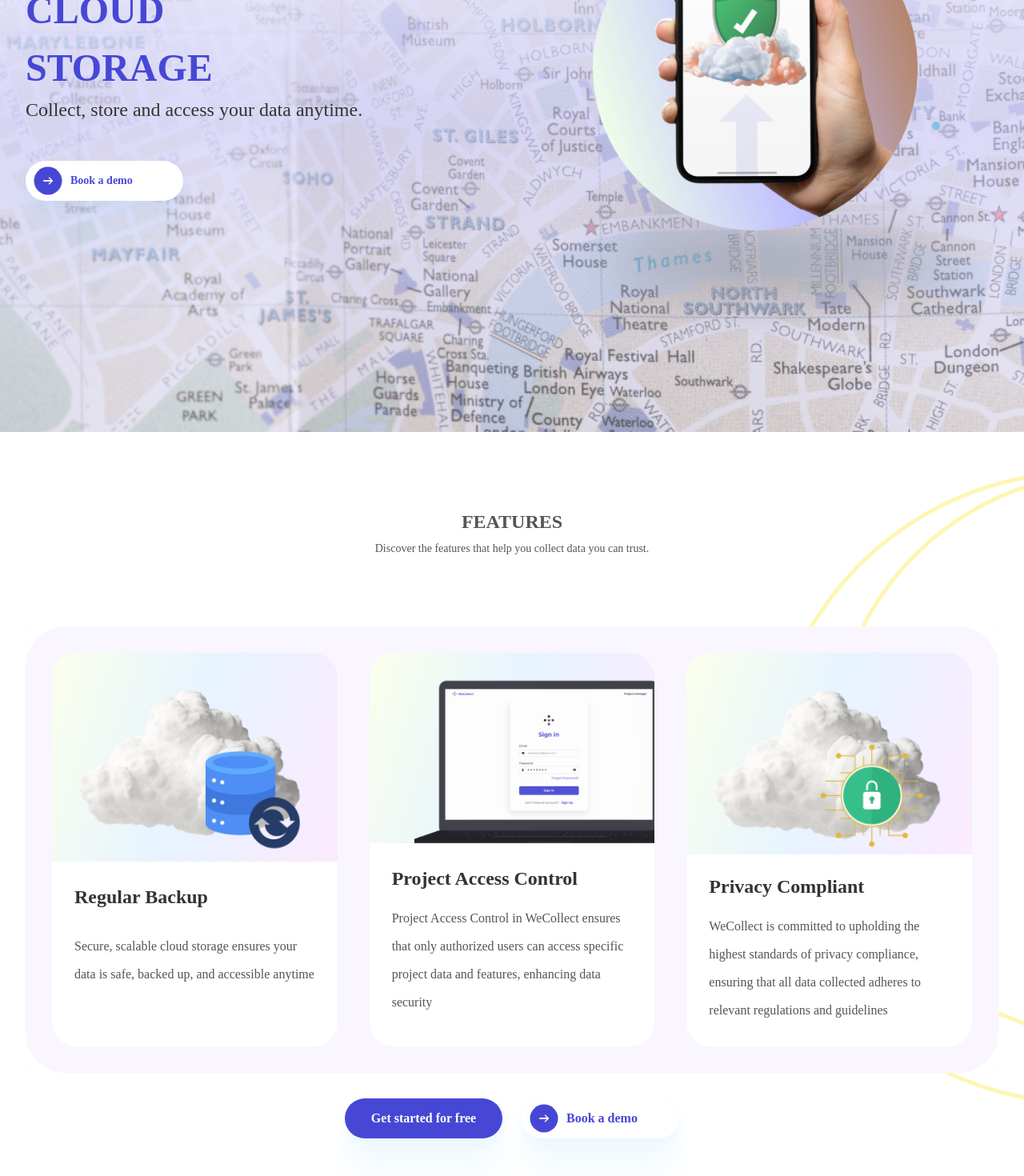
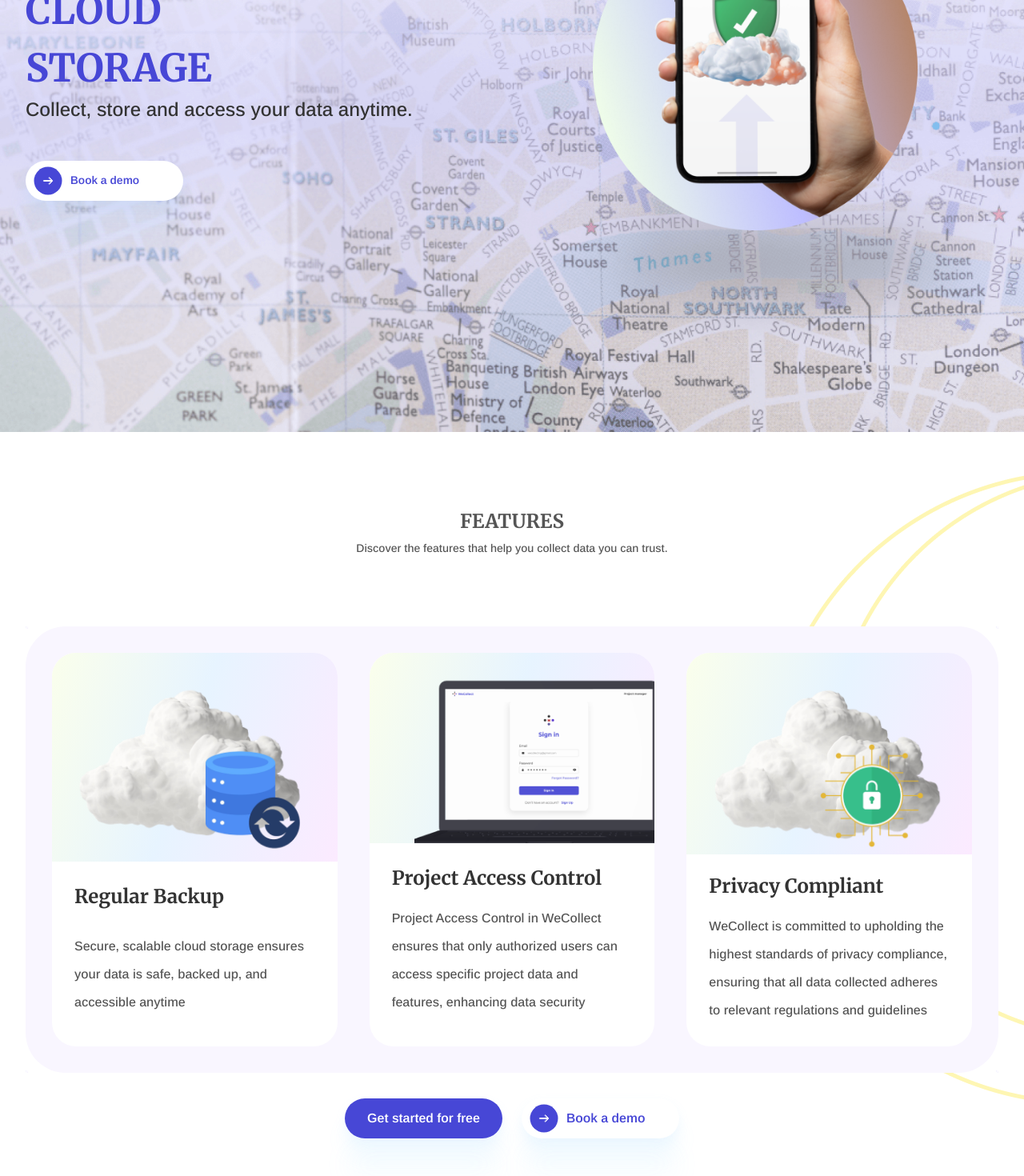
Before and after one commit to Daniekeys/temporary-hosting, a Next.js app: page /secure-cloud-storage in a window 1280 px wide. Shown: the part 260-1730 px from the top of the page at 80% size. Built offline with nearby package versions, Linux system fonts and the light colour scheme.

Commit message:
pushed out

```diff
--- a/components/offline-data-collection/offline-features.tsx
+++ b/components/offline-data-collection/offline-features.tsx
@@ -37,7 +37,7 @@ function OfflineFeatures() {
         </p>
 
         <p
-          className="text-[#555555] text-[14px]  2xl:md:text-[18px] leading-[35px]  font-medium text-center"
+          className="text-[#555555] text-[14px]  2xl:md:text-[18px] leading-[35px]  font-medium text-center font-sans"
           // data-aos="fade-up"
           // data-aos-duration="1000"
         >
@@ -88,7 +88,7 @@ function OfflineFeatures() {
                 No Data Loss
               </p>
 
-              <p className="text-[#555555] font-sans 2xl:text-[18px] lg:text-[16px] leading-[36px] text-[14px] font-medium pb-7 px-4 lg:px-7 mt-4">
+              <p className="text-[#555555] font-sans 2xl:text-[18px] lg:text-[16px] leading-[36px] text-[14px] font-medium pb-7 px-4 lg:px-7 mt-4 ">
                 Data is stored on your mobile device until you have internet
                 access.
               </p>
@@ -108,11 +108,11 @@ function OfflineFeatures() {
                 />
               </div>
 
-              <p className="text-[#333333] lg:text-2xl text-xl font-semibold mt-6 md:leading-[48px] 2xl:leading-[50px] px-4 lg:px-7">
+              <p className="text-[#333333] lg:text-2xl text-xl font-semibold mt-6 md:leading-[48px] 2xl:leading-[50px] px-4 lg:px-7 font-serif">
                 Upload Data Anytime
               </p>
 
-              <p className="text-[#555555] 2xl:text-[18px] lg:text-[16px] leading-[36px] text-[14px] font-medium pb-7 px-4 lg:px-7 mt-4">
+              <p className="text-[#555555] 2xl:text-[18px] lg:text-[16px] leading-[36px] text-[14px] font-medium pb-7 px-4 lg:px-7 mt-4 font-sans">
                 Collect multiple records and upload whenever you like. Lorem
                 ipsum dolor sit amet consectetur. Mi odio venenatis
               </p>
@@ -120,13 +120,13 @@ function OfflineFeatures() {
           </div>
         </div>
         <div className="w-full h-auto flex flex-col md:flex-row items-center mt-8 justify-center  lg:gap-6 mb-8 pb-32">
-          <div className="bg-mainBlue hover:bg-[#E3D5FF] w-[197px] h-[50px] flex justify-center items-center text-white hover:text-mainBlue rounded-[50px]  cursor-pointer font-semibold hero-btn">
+          <div className="bg-mainBlue hover:bg-[#E3D5FF] w-[197px] h-[50px] flex justify-center items-center text-white hover:text-mainBlue rounded-[50px]  cursor-pointer font-semibold hero-btn font-sans">
             Get started for free
           </div>
           <Link
             href="https://demo.wecollect.tech"
             target="_blank"
-            className="bg-[#FFFFFF] hover:bg-[#E3D5FF]  w-[197px]  h-[50px] flex justify-start pl-[10px] items-center text-mainBlue rounded-[50px] hero-btn cursor-pointer my-5 md:my-0 font-semibold  "
+            className="bg-[#FFFFFF] hover:bg-[#E3D5FF]  w-[197px]  h-[50px] flex justify-start pl-[10px] items-center text-mainBlue rounded-[50px] hero-btn cursor-pointer my-5 md:my-0 font-semibold font-sans  "
           >
             <Image src={blueright} alt="blueright" className="mr-[10px]" />
             Book a demo
--- a/components/secure-cloud-storage/secure-features.tsx
+++ b/components/secure-cloud-storage/secure-features.tsx
@@ -29,14 +29,14 @@ function SecureFeatures() {
 
       <ContainerLayout>
         <p
-          className="text-ash text-[20px] lg:text-2xl 2xl:text-[32px] font-semibold  mt-16 lg:mt-12 text-center uppercase 2xl:leading-[35px]"
+          className="text-ash text-[20px] lg:text-2xl 2xl:text-[32px] font-semibold  mt-16 lg:mt-12 text-center uppercase 2xl:leading-[35px] font-serif"
           // data-aos="fade-up"
           // data-aos-duration="1000"
         >
           Features
         </p>
 
-        <p className="text-[#555555] text-[14px]  2xl:md:text-[18px] leading-[35px]  font-medium text-center">
+        <p className="text-[#555555] text-[14px]  2xl:md:text-[18px] leading-[35px]  font-medium text-center font-sans">
           Discover the features that help you collect data you can trust.
         </p>
 
@@ -44,7 +44,6 @@ function SecureFeatures() {
           <div className="w-full h-auto grid grid-cols-1 lg:grid-cols-3 gap-4 lg:gap-10 justify-between items-center ">
             <div className="boxlee w-full h-fit lg:h-full  rounded-[30px]   cursor-default">
               <div className="feat-img-shadow flex justify-center pt-8 rounded-t-[30px]">
-
                 <Image
                   src={gpss}
                   alt="gpss"
@@ -52,22 +51,18 @@ function SecureFeatures() {
                 />
               </div>
 
-              <p className="text-[#333333] w-full lg:text-2xl 2xl:text-2xl text-xl font-semibold mt-7   px-4 lg:px-7 md:leading-[48px] 2xl:leading-[50px]">
+              <p className="text-[#333333] w-full lg:text-2xl 2xl:text-2xl text-xl font-semibold mt-7   px-4 lg:px-7 md:leading-[48px] 2xl:leading-[50px] font-serif">
                 Regular Backup
               </p>
 
-              <p className="text-[#555555] 2xl:text-[18px] lg:text-[16px] leading-[35px] text-[14px] font-medium mt-7 pb-7 px-4 lg:px-7">
+              <p className="text-[#555555] 2xl:text-[18px] lg:text-[16px] leading-[35px] text-[14px] font-medium mt-7 pb-7 px-4 lg:px-7 font-sans ">
                 Secure, scalable cloud storage ensures your data is safe, backed
                 up, and accessible anytime
               </p>
             </div>
 
-            <div
-              className="boxlee w-full  h-fit lg:h-full rounded-[30px]    md:my-0  cursor-default"
-
-            >
+            <div className="boxlee w-full  h-fit lg:h-full rounded-[30px]    md:my-0  cursor-default">
               <div className="feat-img-shadow flex justify-end pt-8 rounded-t-[30px]">
-
                 <Image
                   src={wifi}
                   alt="wifi"
@@ -75,11 +70,11 @@ function SecureFeatures() {
                 />
               </div>
 
-              <p className="text-[#333333]  lg:text-2xl  text-xl font-semibold mt-7 md:leading-[48px] 2xl:leading-[50px]  px-4 lg:px-7 ">
+              <p className="text-[#333333]  lg:text-2xl  text-xl font-semibold mt-7 md:leading-[48px] 2xl:leading-[50px]  px-4 lg:px-7 font-serif ">
                 Project Access Control
               </p>
 
-              <p className="text-[#555555] 2xl:text-[18px] lg:text-[16px] leading-[35px] text-[14px] font-medium pb-7 px-4 lg:px-7 mt-4">
+              <p className="text-[#555555] 2xl:text-[18px] lg:text-[16px] leading-[35px] text-[14px] font-medium pb-7 px-4 lg:px-7 mt-4 font-sans">
                 Project Access Control in WeCollect ensures that only authorized
                 users can access specific project data and features, enhancing
                 data security
@@ -93,7 +88,6 @@ function SecureFeatures() {
               // data-aos-delay="600"
             >
               <div className="feat-img-shadow flex justify-center pt-8 rounded-t-[30px]">
-
                 <Image
                   src={securecase}
                   alt="securecase"
@@ -101,11 +95,11 @@ function SecureFeatures() {
                 />
               </div>
 
-              <p className="text-[#333333] lg:text-2xl text-xl font-semibold mt-6 md:leading-[48px] 2xl:leading-[50px] px-4 lg:px-7">
+              <p className="text-[#333333] lg:text-2xl text-xl font-semibold mt-6 md:leading-[48px] 2xl:leading-[50px] px-4 lg:px-7 font-serif">
                 Privacy Compliant
               </p>
 
-              <p className="text-[#555555] 2xl:text-[18px] lg:text-[16px] leading-[35px] text-[14px] font-medium pb-7 px-4 lg:px-7 mt-4">
+              <p className="text-[#555555] 2xl:text-[18px] lg:text-[16px] leading-[35px] text-[14px] font-medium pb-7 px-4 lg:px-7 mt-4 font-sans">
                 WeCollect is committed to upholding the highest standards of
                 privacy compliance, ensuring that all data collected adheres to
                 relevant regulations and guidelines
@@ -114,13 +108,13 @@ function SecureFeatures() {
           </div>
         </div>
         <div className="w-full h-auto flex flex-col md:flex-row items-center mt-8 justify-center  lg:gap-6 mb-8 pb-32">
-          <div className="bg-mainBlue hover:bg-[#E3D5FF] w-[197px] h-[50px] flex justify-center items-center text-white hover:text-mainBlue rounded-[50px]  cursor-pointer font-semibold hero-btn">
+          <div className="bg-mainBlue hover:bg-[#E3D5FF] w-[197px] h-[50px] flex justify-center items-center text-white hover:text-mainBlue rounded-[50px]  cursor-pointer font-semibold hero-btn font-sans">
             Get started for free
           </div>
           <Link
             href="https://demo.wecollect.tech"
             target="_blank"
-            className="bg-[#FFFFFF] hover:bg-[#E3D5FF]  w-[197px]  h-[50px] flex justify-start pl-[10px] items-center text-mainBlue rounded-[50px] hero-btn cursor-pointer my-5 md:my-0 font-semibold  "
+            className="bg-[#FFFFFF] hover:bg-[#E3D5FF]  w-[197px]  h-[50px] flex justify-start pl-[10px] items-center text-mainBlue rounded-[50px] hero-btn cursor-pointer my-5 md:my-0 font-semibold font-sans   "
           >
             <Image src={blueright} alt="blueright" className="mr-[10px]" />
             Book a demo
--- a/components/secure-cloud-storage/secure-hero.tsx
+++ b/components/secure-cloud-storage/secure-hero.tsx
@@ -17,7 +17,7 @@ const SecureHero = () => {
             <div className="w-full lg:flex-row mt-12  flex flex-col  ">
               <div className="w-full flex flex-col lg:w-6/12 justify-center ">
                 <h1
-                  className="text-mainBlue font-semibold text-[48px] 2xl:text-[64px] max-w-[600px] 2xl:leading-[96px]  "
+                  className="text-mainBlue font-semibold text-[48px] 2xl:text-[64px] max-w-[600px] 2xl:leading-[96px] font-serif  "
                   data-aos="fade-down"
                   data-aos-duration="1000"
                 >
@@ -26,7 +26,7 @@ const SecureHero = () => {
                   STORAGE
                 </h1>
                 <p
-                  className="text-customBlack font-medium md:text-2xl 2xl:text-[32px] text-[18px] leading-[39px] 2xl:leading-[48px] max-w-[500px]"
+                  className="text-customBlack font-medium md:text-2xl 2xl:text-[32px] text-[18px] leading-[39px] 2xl:leading-[48px] max-w-[500px] font-sans"
                   data-aos="fade-down"
                   data-aos-duration="1000"
                 >
@@ -36,7 +36,7 @@ const SecureHero = () => {
                   <Link
                     href="https://demo.wecollect.tech"
                     target="_blank"
-                    className="bg-[#FFFFFF] hover:bg-[#E3D5FF]  w-[197px]  h-[50px] flex justify-start pl-[10px] items-center text-mainBlue rounded-[50px] hero-btn cursor-pointer my-5 md:my-0 font-semibold text-[14px] 2xl:text-[16px]  "
+                    className="bg-[#FFFFFF] hover:bg-[#E3D5FF]  w-[197px]  h-[50px] flex justify-start pl-[10px] items-center text-mainBlue rounded-[50px] hero-btn cursor-pointer my-5 md:my-0 font-semibold text-[14px] 2xl:text-[16px] font-sans  "
                   >
                     <Image
                       src={blueright}
```
Lines whose indentation alone changed are shown as unchanged.
